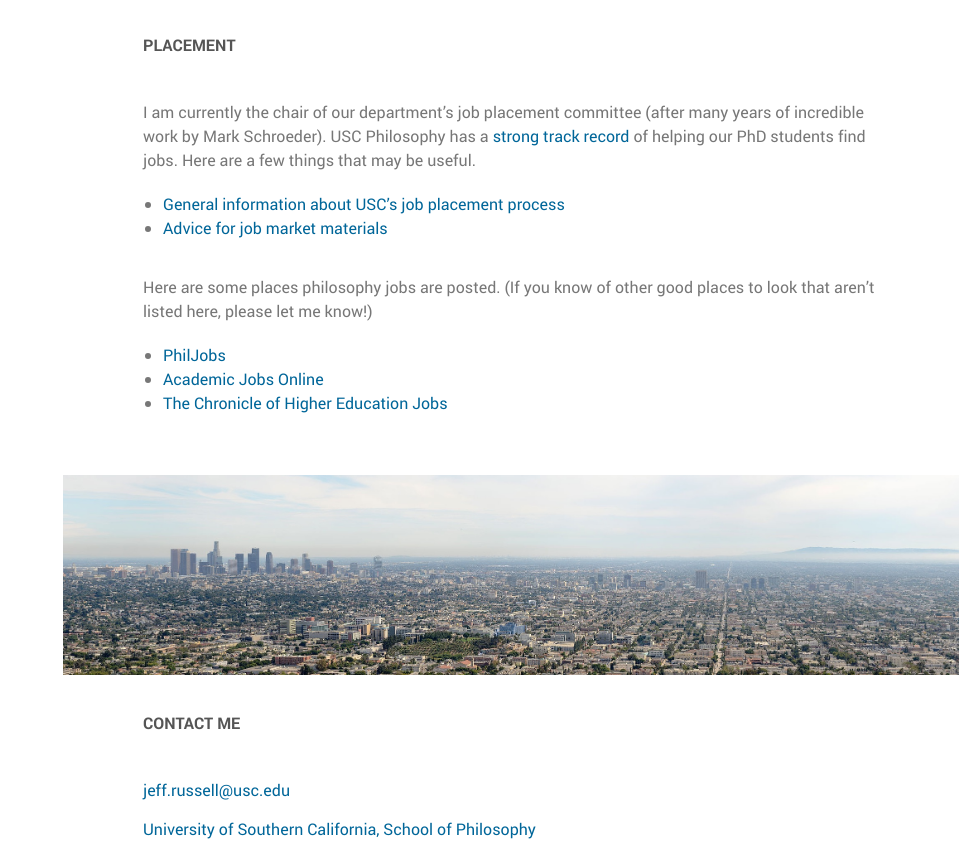
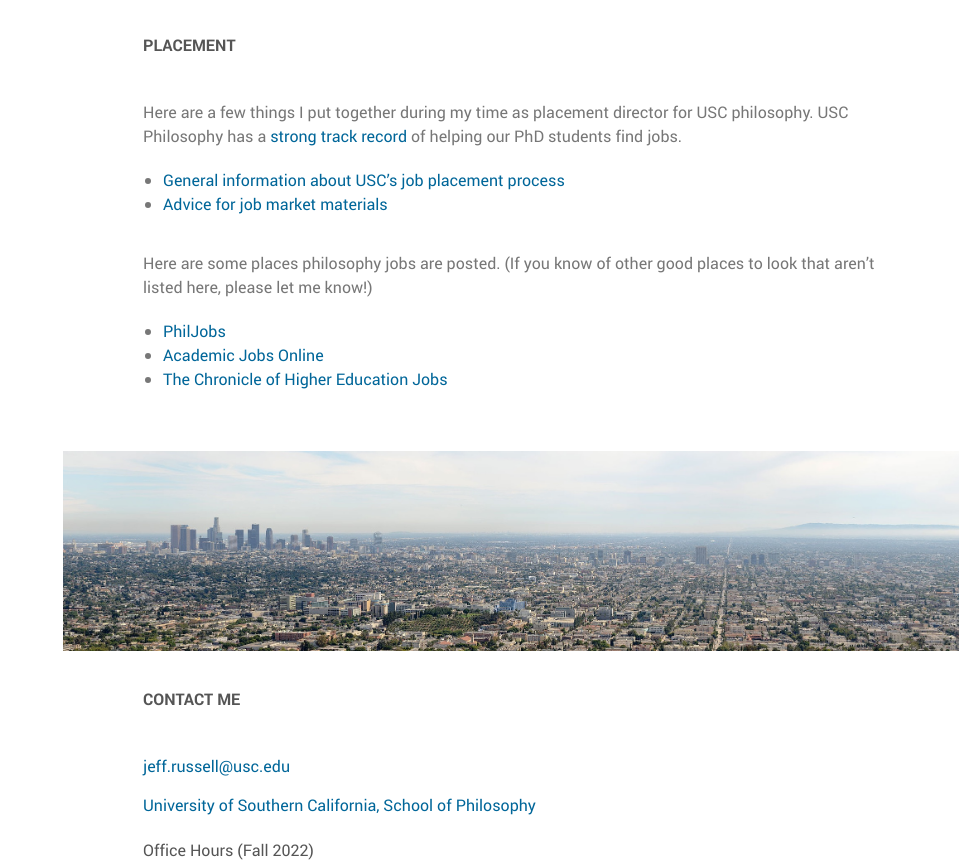
Before and after one commit to jefelino/jefelino.github.io, a website: page index.html in a window 1280 px wide. Shown: the part 2513-3376 px from the top of the page, without its empty margins (321-1280 px from the left). Drawn offline with Linux system fonts and the light colour scheme.

Commit message:
Updated placement blurb, no longer chair

```diff
--- a/index.html
+++ b/index.html
@@ -206,11 +206,10 @@ Arithmetic</em> (Trinity 2014)</a></li>
 
                     <h4 class="widget-title">Placement</h4>
 
-                    <p>I am currently the chair of our department’s job placement committee
-(after many years of incredible work by Mark Schroeder). USC Philosophy
-has a <a href="https://dornsife.usc.edu/phil/placement-record/">strong
-track record</a> of helping our PhD students find jobs. Here are a few
-things that may be useful.</p>
+                    <p>Here are a few things I put together during my time as placement
+director for USC philosophy. USC Philosophy has a <a
+href="https://dornsife.usc.edu/phil/placement-record/">strong track
+record</a> of helping our PhD students find jobs.</p>
 <ul>
 <li><a href="placement/placement-notes-2022.pdf">General information
 about USC’s job placement process</a></li>
```
Also changed, not shown: index.md (+1 -1 lines).
